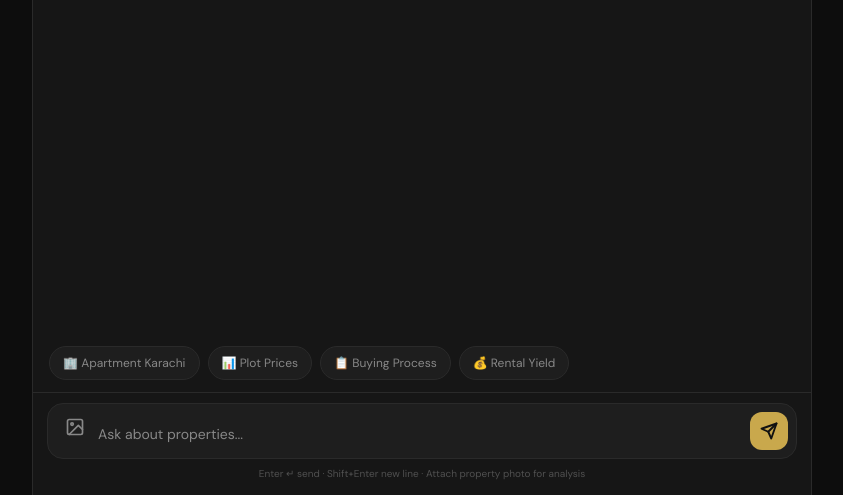
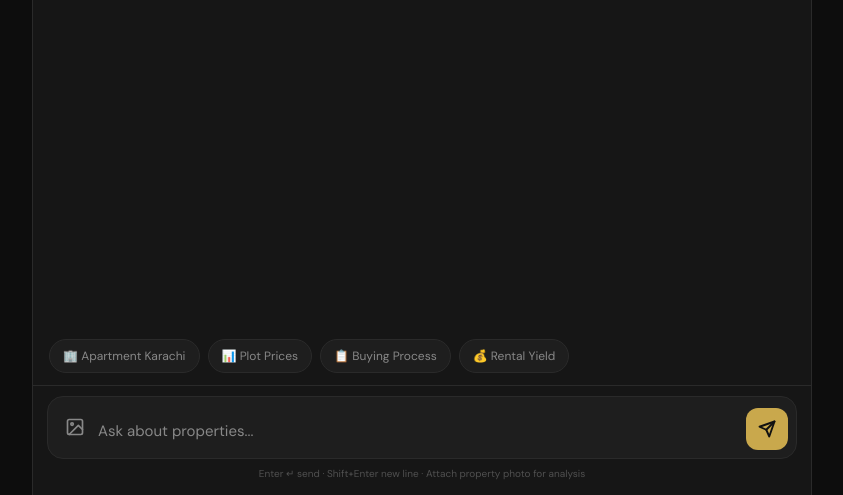
Before and after one commit to saif308320/Marko-real-Estate, a plain HTML site: page public/index.html in a window 1280 px wide. Shown: the part 305-800 px from the top of the page, without its empty margins (218-1061 px from the left). Drawn offline with nearby package versions, Linux system fonts and the light colour scheme; no server answers.

Commit message:
fix css bubbles and placeholder

```diff
--- a/public/style.css
+++ b/public/style.css
@@ -414,7 +414,7 @@ body {
   font-weight: 500;
   /* User bubbles: align right, text stays horizontal */
   display: inline-block;
-  max-width: 72%;
+  max-width: 100%;
 }
 
 .bubble.bot {
@@ -602,28 +602,27 @@ body {
   outline: none;
   color: var(--text);
   font-family: var(--font);
-  font-size: 14px;
+  font-size: 15px;
   resize: none;
   max-height: 120px;
   overflow-y: auto;
   width: 100%;
   scrollbar-width: none;
-  line-height: 1.5;
-  padding: 5px 0;
-  /* FIX: input always LTR and left-aligned */
-  text-align: left;
-  direction: ltr;
-  unicode-bidi: plaintext;
+  line-height: 1;
+  padding: 15px 0;
+
 }
 
 #user-input::placeholder {
   color: var(--text-dim);
   text-align: left;
+  vertical-align: middle;
+  line-height: 1.5;
 }
 
 #send-btn {
-  width: 38px;
-  height: 38px;
+  width: 42px;
+  height: 42px;
   background: var(--gold);
   border: none;
   border-radius: 12px;
```
